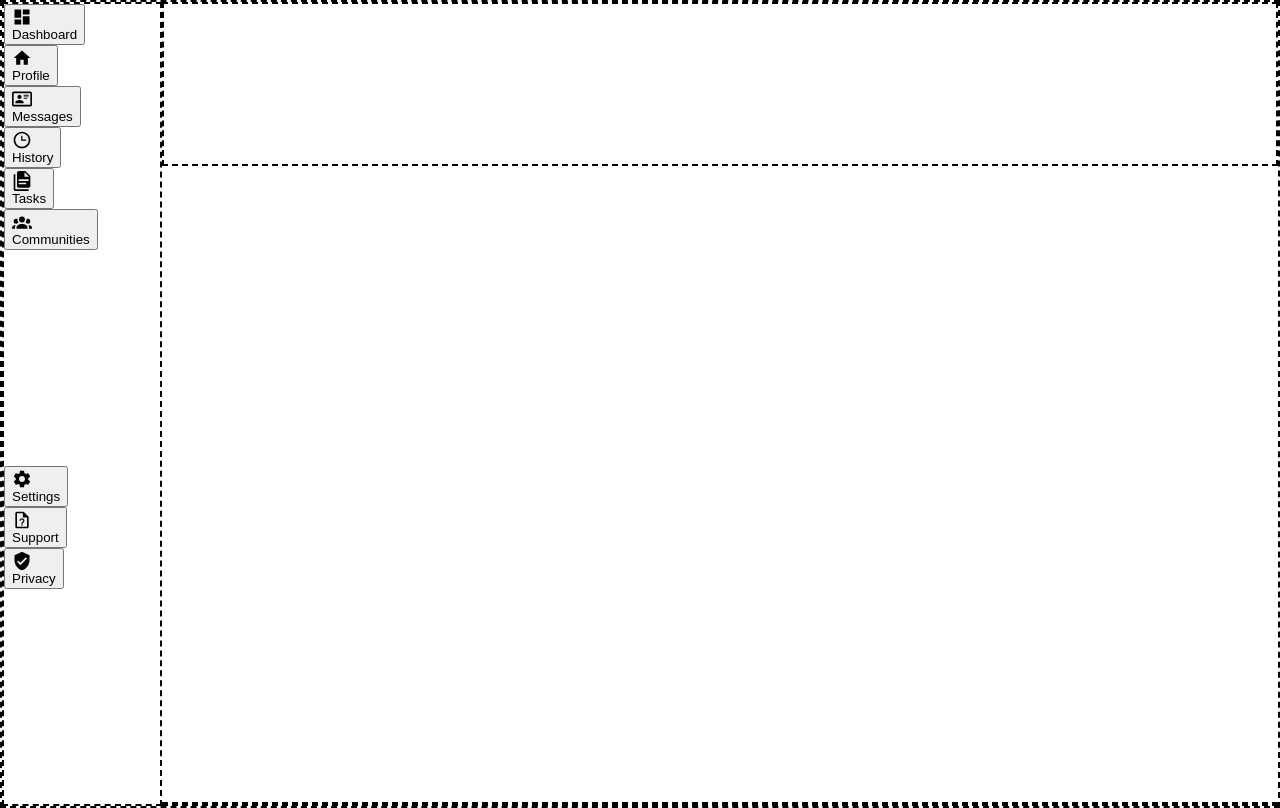
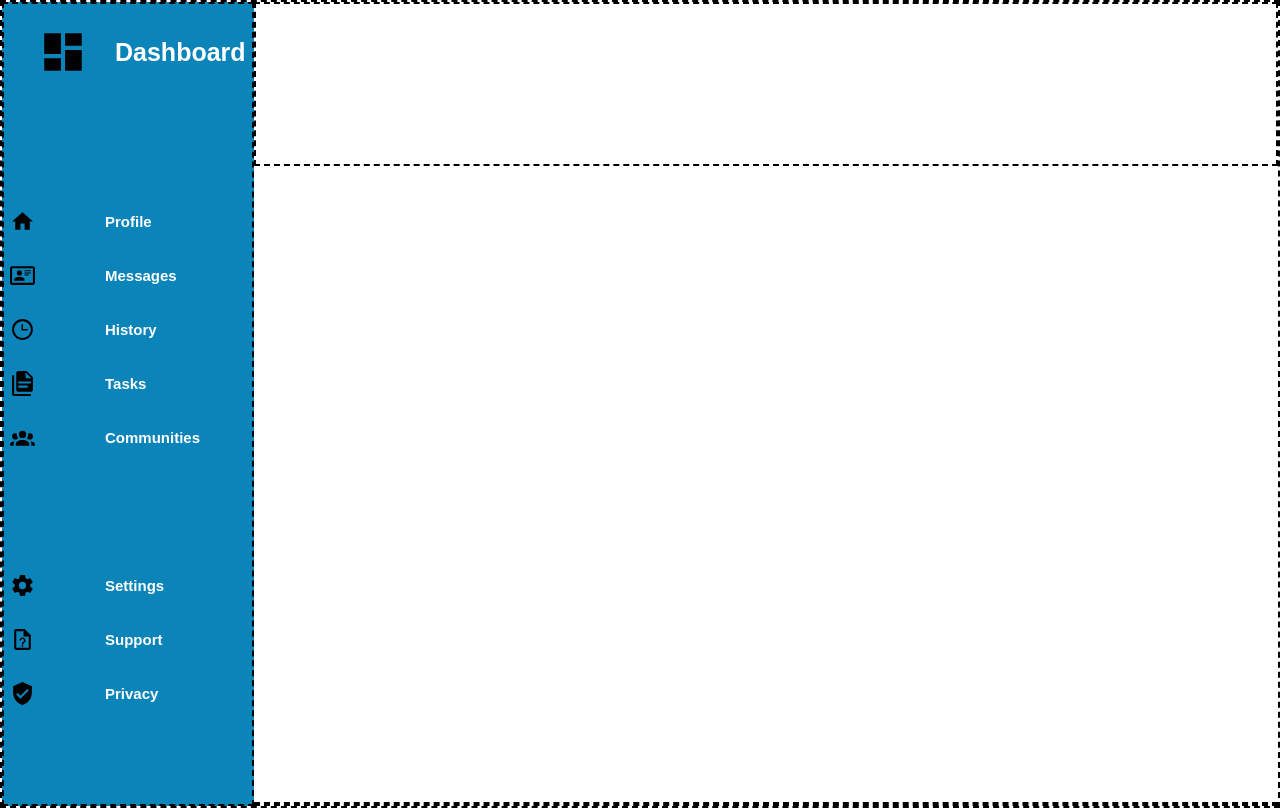
Before and after one commit to jarvis0124/Dashboard, a plain HTML site: page index.html in a window 1280 px wide. Drawn offline with Linux system fonts and the light colour scheme.

Commit message:
sidebar completed

```diff
--- a/index.html
+++ b/index.html
@@ -9,8 +9,10 @@
 <body>
 <div id="container">
     <div id="sidebar">
+        <span class="home">
+            <button class="dashboard"><img src="./icons/view-dashboard.svg" alt="dashboard">Dashboard</button>
+        </span>
         <span id="dash_one">
-        <button class="dashboard"><img src="./icons/view-dashboard.svg" alt="dashboard">Dashboard</button>
         <button class="profile"><img src="./icons/home.svg" alt="profile">Profile</button>
         <button class="messages"><img src="./icons/card-account-details-outline.svg" alt="messages">Messages</button>
         <button class="history"><img src="./icons/clock-time-three-outline.svg" alt="history">History</button>
--- a/style.css
+++ b/style.css
@@ -7,7 +7,8 @@ body{
     grid-template-rows: 2fr 10fr;
 }
 img{
-    height: 20px;
+    margin-right: 70px;
+    height: 25px;
     width: auto;
     color: white;
 }
@@ -20,10 +21,51 @@ div{
     grid-column: 1/2;
     grid-row: 1 / 10;
     height: 100vh;
+    background-color: #0b84ba;
 }
-#sidebar span *{
-    display: block;
 
+#sidebar button{
+    display: flex;
+    justify-content: flex-start;
+    margin:7px 0;
+    height: 5vh;
+    text-align: center;
+    align-items: center;
+    background-color: #0b84ba;
+    color: white;
+    font-size: 15px;
+    font-weight: bold;
+    border: 0;
+}
+
+#sidebar button:hover{
+    background-color: white;
+    color: black;
+    cursor: pointer;
+
+}
+
+#dash_one, #dash_two{
+    display: flex;
+    flex-direction: column;
+    justify-content: flex-start;
+    margin-top: 10px;
+}
+
+#sidebar .dashboard{
+    display:flex;
+    flex-direction: row;
+    justify-content: space-around;
+    align-items: center;
+    margin: 0% 0%;
+    width: auto;
+    height: 12vh;
+    font-size: 25px;
+}
+
+#sidebar .dashboard img{
+margin: 1.1em;
+height: 50px;
 }
 
 
```
